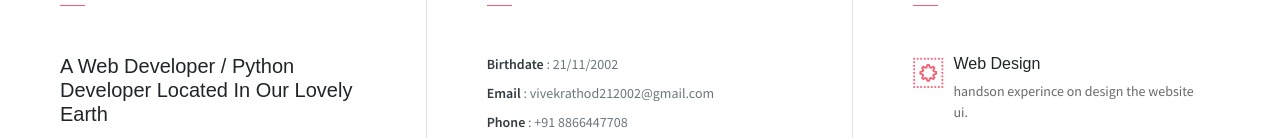
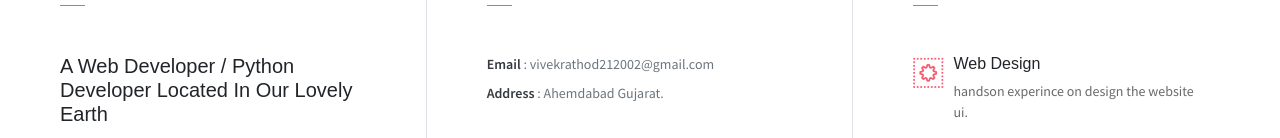
Before and after one commit to VivekRthod21/vivek_portfolio, a website: page public_html/index.html in a window 1280 px wide. Shown: the part 814-952 px from the top of the page. Drawn offline with Linux system fonts and the light colour scheme; some packages are replaced by stand-ins of ours.

Commit message:
index.html

```diff
--- a/public_html/index.html
+++ b/public_html/index.html
@@ -81,9 +81,9 @@
                 <h3 class="font-weight-light">Personal Info</h3>
                 <span class="line mb-5"></span>
                 <ul class="mt40 info list-unstyled">
-                    <li><span>Birthdate</span> : 21/11/2002</li>
+
                     <li><span>Email</span> : vivekrathod212002@gmail.com</li>
-                    <li><span>Phone</span> : +91 8866447708</li>
+
                     <!-- <li><span>Skype</span> : </li> -->
                     <li><span>Address</span> :  Ahemdabad Gujarat.</li>
                 </ul>
```
